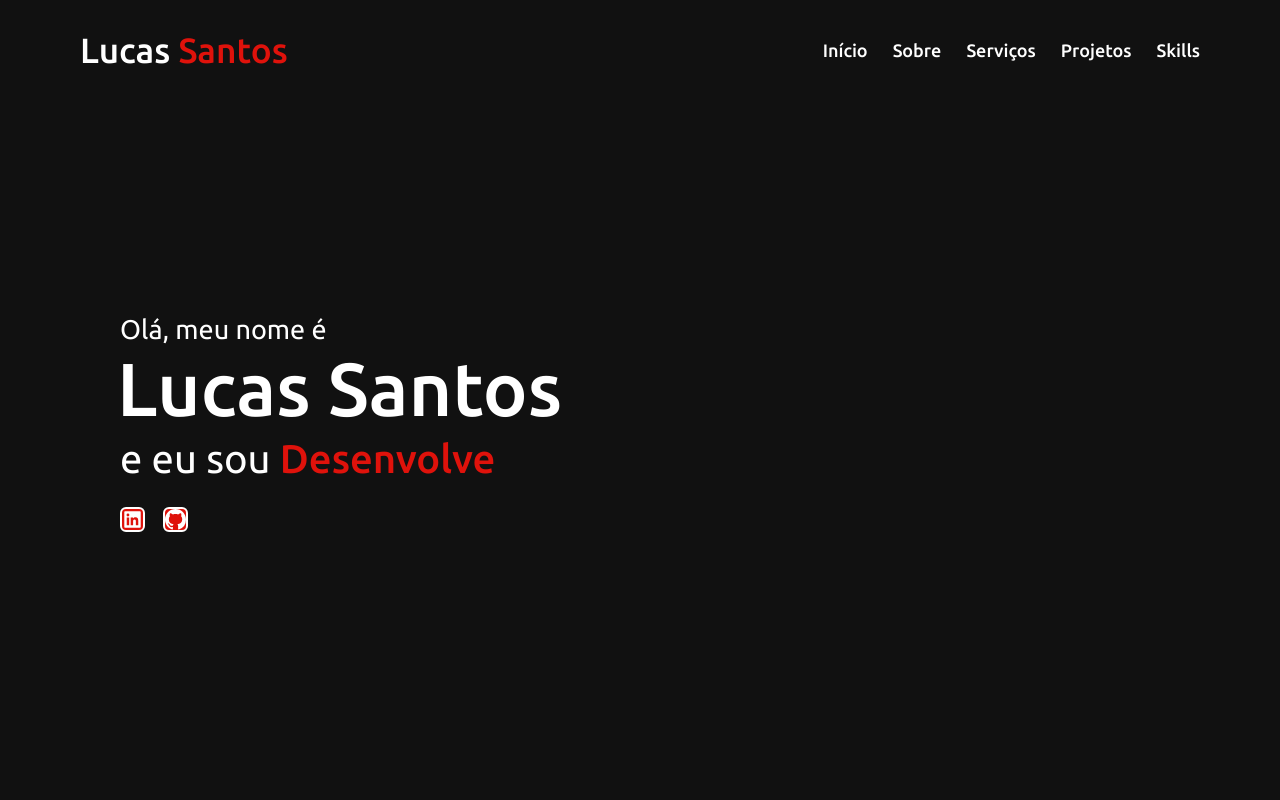
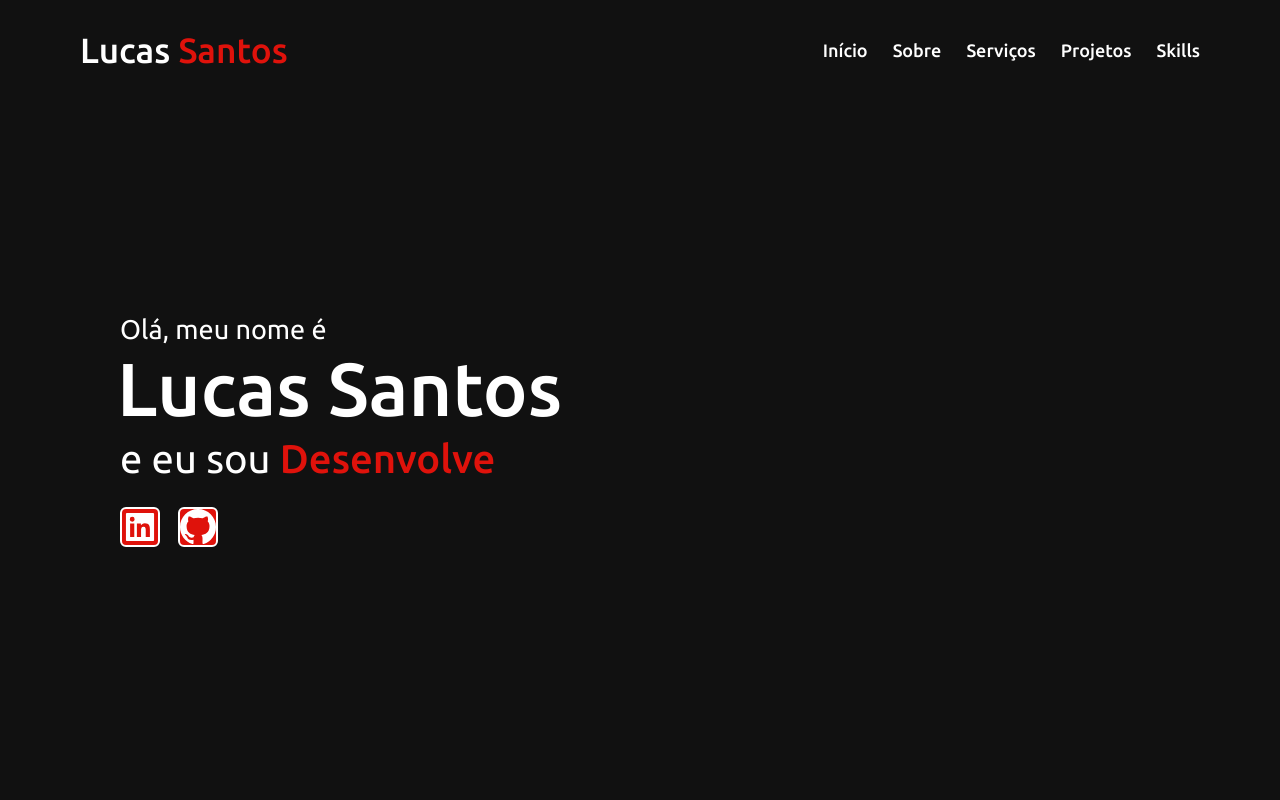
Before and after one commit to luccasst/my-portfolio, a React (Create React App) app: page / in a window 1280 px wide. Shown: the top 800 px of the page. Built offline with nearby package versions, Linux system fonts and the light colour scheme.

Commit message:
update size of icons

```diff
--- a/src/components/home.js
+++ b/src/components/home.js
@@ -57,12 +57,12 @@ const Home = () => {
         <div className="icons">
           <div className="row">
             <a href="https://www.linkedin.com/in/lucas-santos-80033b229/" target="_blank">
-              <AiFillLinkedin name="logo-linkedin" className="linkedin-icon"></AiFillLinkedin>
+              <AiFillLinkedin name="logo-linkedin" className="icon"></AiFillLinkedin>
             </a>
           </div>
           <div className="row">
             <a href="https://github.com/luccasst" target="_blank">
-              <BsGithub name="logo-github" className="github-icon"></BsGithub>
+              <BsGithub name="logo-github" className="icon"></BsGithub>
             </a>
           </div>
         </div>
--- a/src/components/homeStyle.css
+++ b/src/components/homeStyle.css
@@ -50,8 +50,7 @@ html{
     display: flex;
     position: absolute;
 }
-.linkedin-icon,
-.github-icon {
+.icon{
     display: inline-block;
     background: #df120b;
     color: #fff;
```
